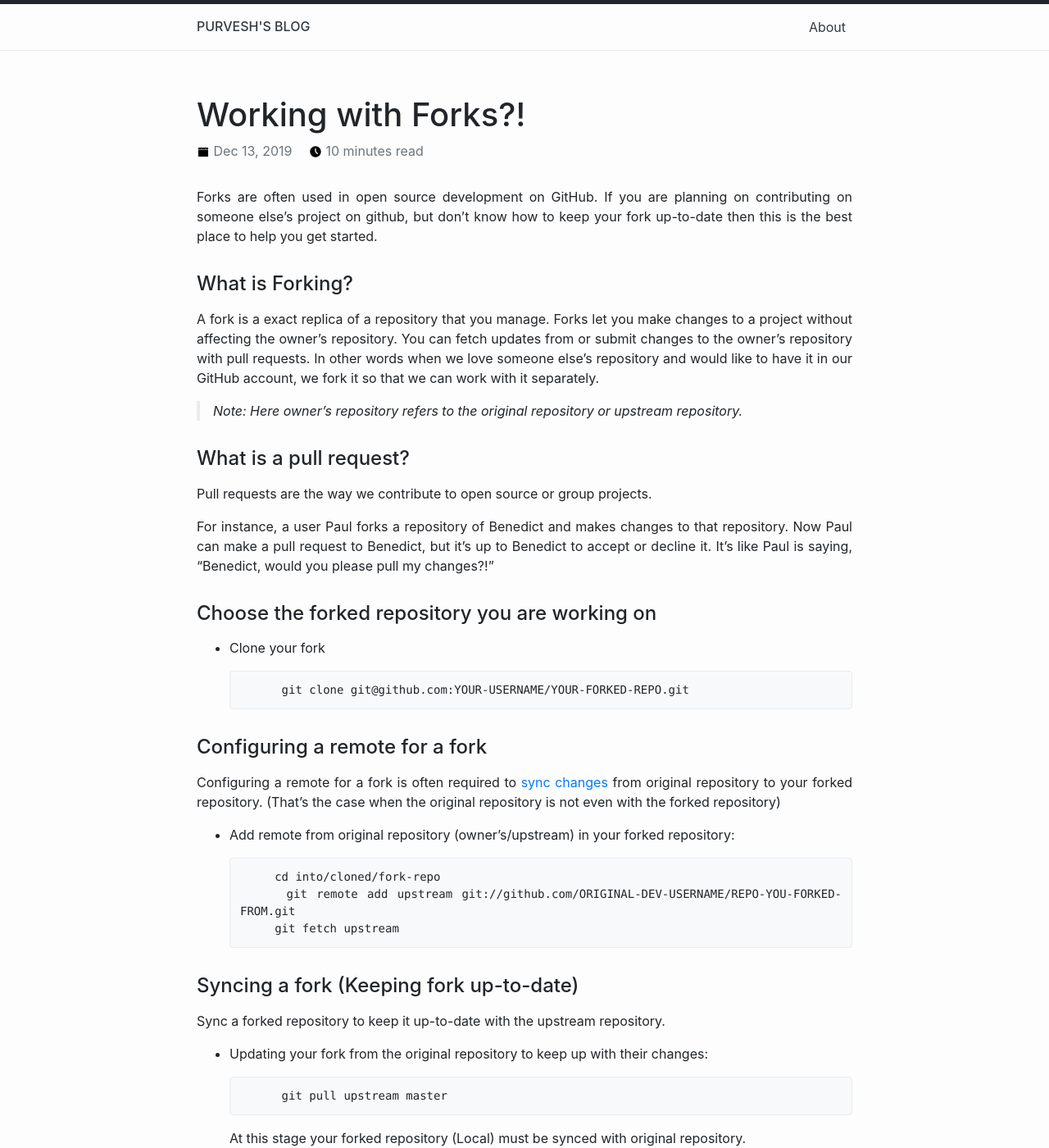
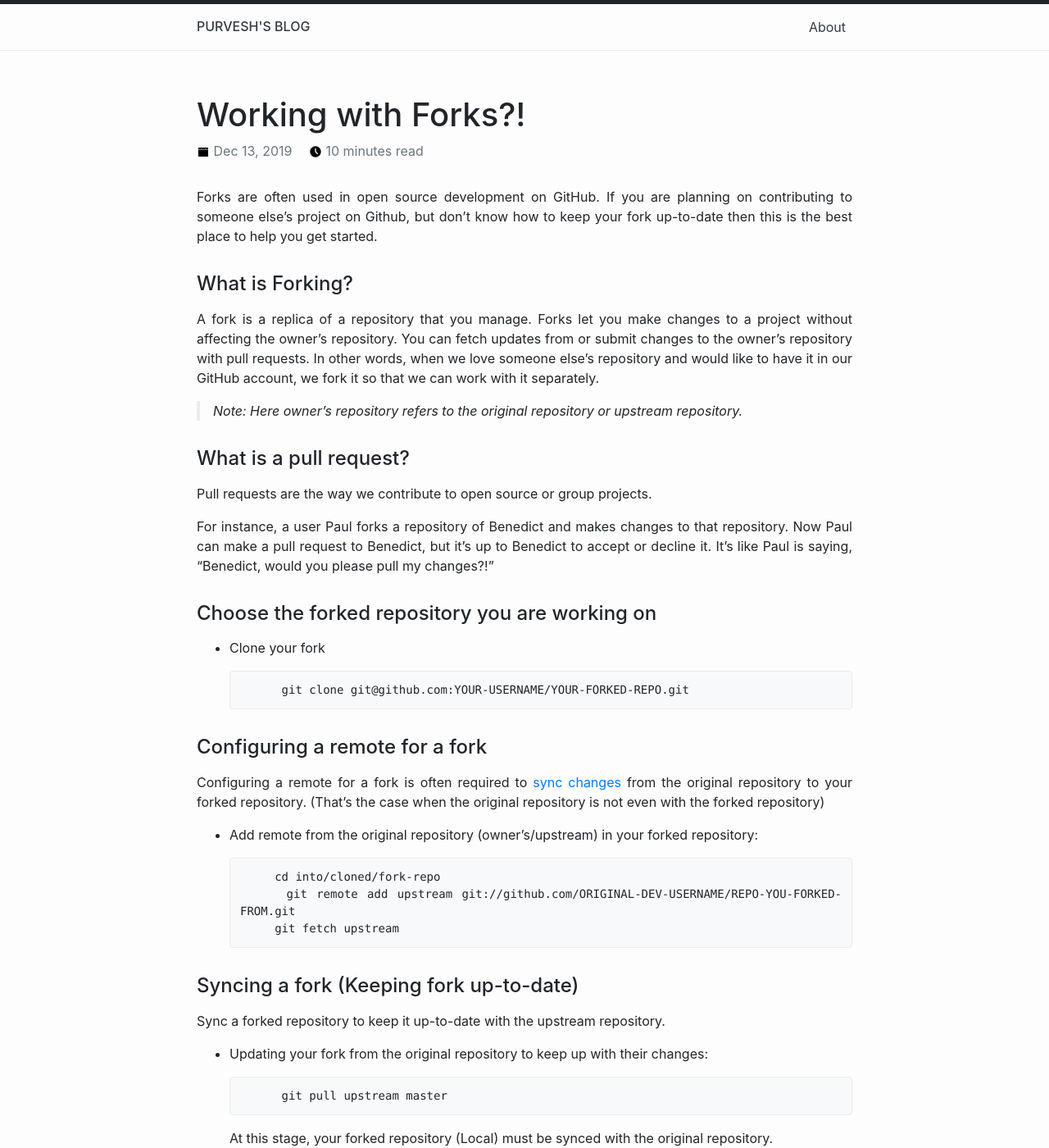
Before and after one commit to purveshmakode24/blog, a Jekyll site: the page built from _posts/2019-12-13-working-with-forks.md, in a window 1280 px wide and 1400 px high. Shown: the whole window at 82% size. Built offline with Jekyll 4.4.1, drawn with Linux system fonts in a browser that asks for light colours; some of the changed text lies outside the part shown.

Commit message:
Update 2019-12-13-working-with-forks.md

````diff
--- a/_posts/2019-12-13-working-with-forks.md
+++ b/_posts/2019-12-13-working-with-forks.md
@@ -6,11 +6,11 @@
 read: "10 minutes read"
 ---
 
-Forks are often used in open source development on GitHub. If you are planning on contributing on someone else's project on github, but don't know how to keep your fork up-to-date then this is the best place to help you get started.
+Forks are often used in open source development on GitHub. If you are planning on contributing to someone else's project on Github, but don't know how to keep your fork up-to-date then this is the best place to help you get started.
 
 #### What is Forking?
 
-A fork is a exact replica of a repository that you manage. Forks let you make changes to a project without affecting the owner's repository. You can fetch updates from or submit changes to the owner's repository with pull requests. In other words when we love someone else's repository and would like to have it in our GitHub account, we fork it so that we can work with it separately.
+A fork is a replica of a repository that you manage. Forks let you make changes to a project without affecting the owner's repository. You can fetch updates from or submit changes to the owner's repository with pull requests. In other words, when we love someone else's repository and would like to have it in our GitHub account, we fork it so that we can work with it separately.
 
 > Note: Here owner's repository refers to the original repository or upstream repository.
 
@@ -31,9 +31,9 @@
 
 #### Configuring a remote for a fork
 
-Configuring a remote for a fork is often required to [sync changes](#syncing-a-fork) from original repository to your forked repository. (That's the case when the original repository is not even with the forked repository)
+Configuring a remote for a fork is often required to [sync changes](#syncing-a-fork) from the original repository to your forked repository. (That's the case when the original repository is not even with the forked repository)
 
-*  Add remote from original repository (owner's/upstream) in your forked repository:
+*  Add remote from the original repository (owner's/upstream) in your forked repository:
 
 	```
 	    cd into/cloned/fork-repo
@@ -50,15 +50,15 @@
 	    git pull upstream master
 	```
 
-	At this stage your forked repository (Local) must be synced with original repository.
-	> Note: But we can't see this sync in our remote branch.  So we have to push this changes from your Local to Remote
+	At this stage, your forked repository (Local) must be synced with the original repository.
+	> Note: But we can't see this sync in our remote branch.  So we have to push these changes from your Local to Remote
 
 * Push all the changes from your Local to Remote:
 
 	```
 	    git push origin master
 	```
-✅ At this stage your forked repository (both Local and Remote) must be synced with the original repository.
+✅ At this stage, your forked repository (both Local and Remote) must be synced with the original repository.
 
 > In case if you're confused with what remote and local in this context really means?! [Following diagram](#fork-and-clone) will help you out
 
````
